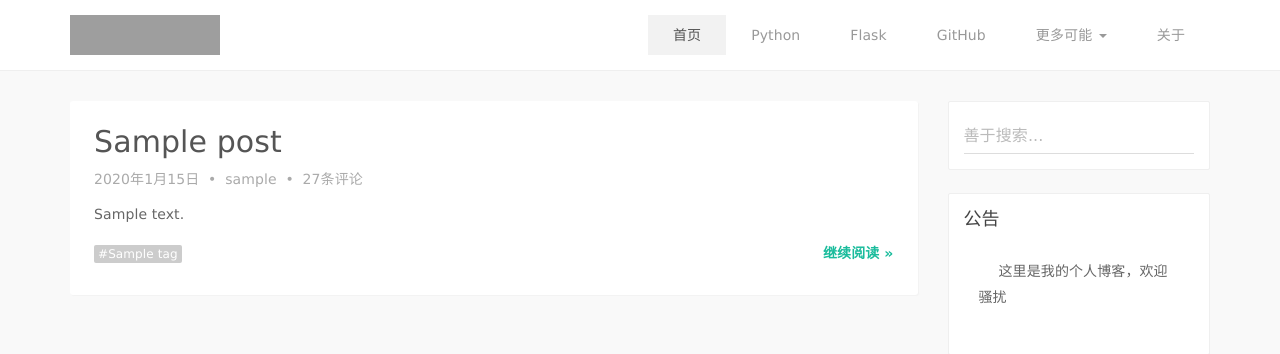
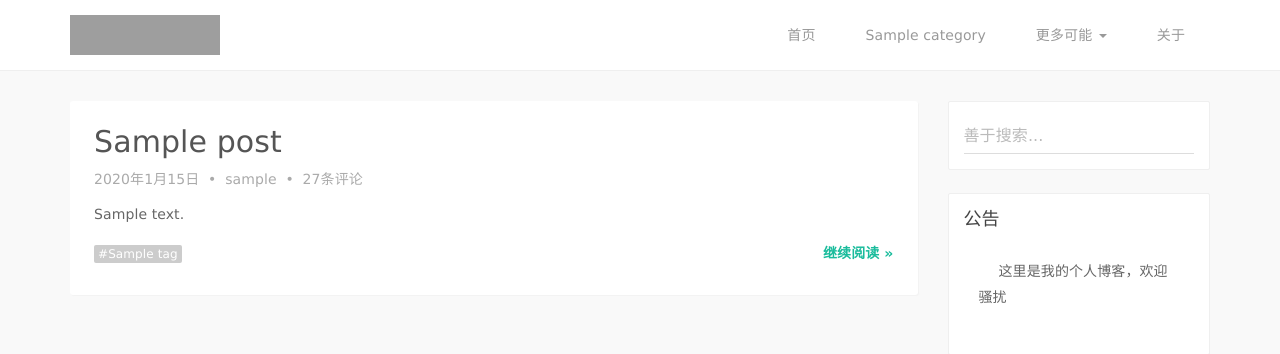
Before and after one commit to qiaocco/django-blog, a Django app: page / in a window 1280 px wide. Shown: the top 354 px of the page. Run offline with Django 3.2, Linux system fonts and the light colour scheme; tables that the repository leaves empty hold one stand-in row (values such as "Sample post"); some libraries are stand-ins or nearby versions; grey boxes are pictures that could not be loaded.

Commit message:
add category module

```diff
--- a/blog/views.py
+++ b/blog/views.py
@@ -3,6 +3,7 @@ from django.views.generic import ListView, DetailView
 from .models import Post, Tag, Category
 from config.models import SideBar
 from comment.models import Comment
+from config.models import Link
 
 
 class CommonMixin(object):
@@ -27,11 +28,13 @@ class CommonMixin(object):
         recently_posts = Post.objects.filter(status=1)[:10]
         # hot_posts = Post.objects.filter(status=1)[:10]
         recently_comments = Comment.objects.filter(status=1)[:10]
+        links = Link.objects.filter(status=1)
 
         kwargs.update({
             'sidebars': sidebars,
             'recently_posts': recently_posts,
             'recently_comments': recently_comments,
+            'links': links,
         })
         kwargs.update(self.get_category_context())
         return super(CommonMixin, self).get_context_data(**kwargs)
--- a/django_blog/themes/vtheme/templates/blog/base.html
+++ b/django_blog/themes/vtheme/templates/blog/base.html
@@ -38,22 +38,20 @@
 
             <div class="collapse navbar-collapse" id="vmenu">
                 <ul class="nav navbar-nav navbar-right">
-                    <li class="active"><a href="{% url 'blog:index' %}">首页 <span class="sr-only">(current)</span></a>
+                    <li><a href="{% url 'blog:index' %}">首页 <span class="sr-only">(current)</span></a>
                     </li>
-                    <li><a href="#">Python</a>
-                    </li>
-                    <li><a href="#">Flask</a>
-                    </li>
-                    <li><a href="#">GitHub</a>
-                    </li>
+                    {% for cate in nav_cates %}
+                        <li><a href="{% url 'blog:category' cate.id %}">{{ cate.name }}</a>
+                        </li>
+                    {% endfor %}
                     <li class="dropdown">
                         <a href="#" class="dropdown-toggle" data-toggle="dropdown" role="button" aria-expanded="false">更多可能
                             <span class="caret"></span></a>
                         <ul class="dropdown-menu" role="menu">
-                            <li><a href="#">vim</a>
-                            </li>
-                            <li><a href="#">mysql</a>
-                            </li>
+                            {% for cate in cates %}
+                                <li><a href="{% url 'blog:category' cate.id %}">{{ cate.name }}</a>
+                                </li>
+                            {% endfor %}
                         </ul>
                     </li>
                     <li><a href="">关于</a></li>
@@ -128,9 +126,9 @@
                             <h4 class="vc-widget-title">友情链接</h4>
                             <div class="panel-body">
                                 <div class="row text-center">
-                                    <a href="" class="col-md-6 vc-a">Python官网</a>
-                                    <a href="" class="col-md-6 vc-a">Flask官网</a>
-                                    <a href="" class="col-md-6 vc-a">Jinja官网</a>
+                                    {% for link in links %}
+                                        <a href="{{ link.url }}" target="_blank" class="col-md-6 vc-a">{{ link.title }}</a>
+                                    {% endfor %}
                                 </div>
                             </div>
                         </div>
```
